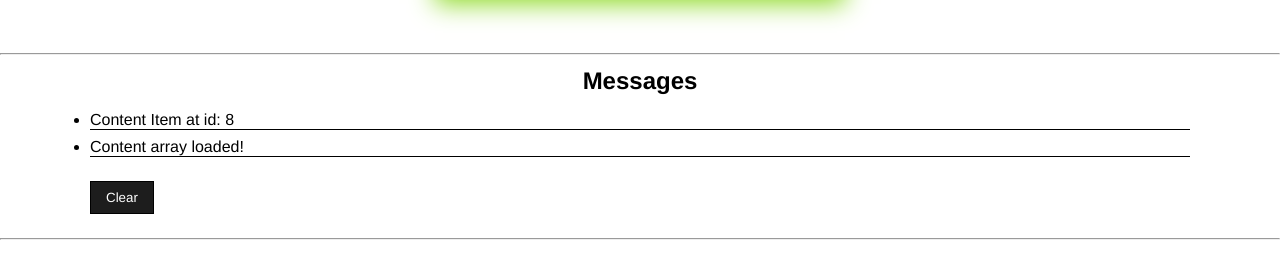
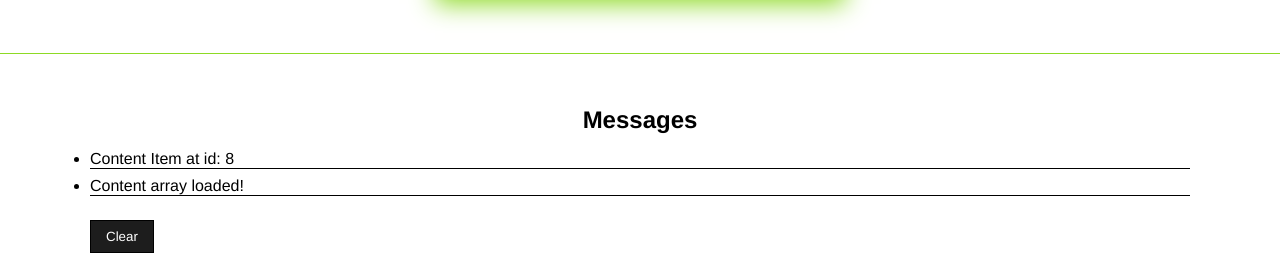
Before and after one commit to mdarora/M_Mohit_WEB601Assignments_SuperBikes, an Angular app in the folder M_Mohit_SuperBikes/: page / in a window 1280 px wide. Shown: the part 671-936 px from the top of the page. Built offline with nearby package versions, Linux system fonts and the light colour scheme.

Commit message:
removed hr added border

```diff
--- a/M_Mohit_SuperBikes/src/app/app.component.html
+++ b/M_Mohit_SuperBikes/src/app/app.component.html
@@ -12,8 +12,7 @@
     </div>
 </section>
 
-<hr>
+
 <app-message></app-message>
-<hr>
 
 <app-content-list></app-content-list>
--- a/M_Mohit_SuperBikes/src/app/message/message.component.scss
+++ b/M_Mohit_SuperBikes/src/app/message/message.component.scss
@@ -1,3 +1,8 @@
+.messages-sec{
+    padding: 40px 0px;
+    border-top: 1px solid #8dda24;
+    border-bottom: 1px solid #8dda24;
+}
 .messages{
     max-width: 1100px;
     margin: 12px auto;
```
